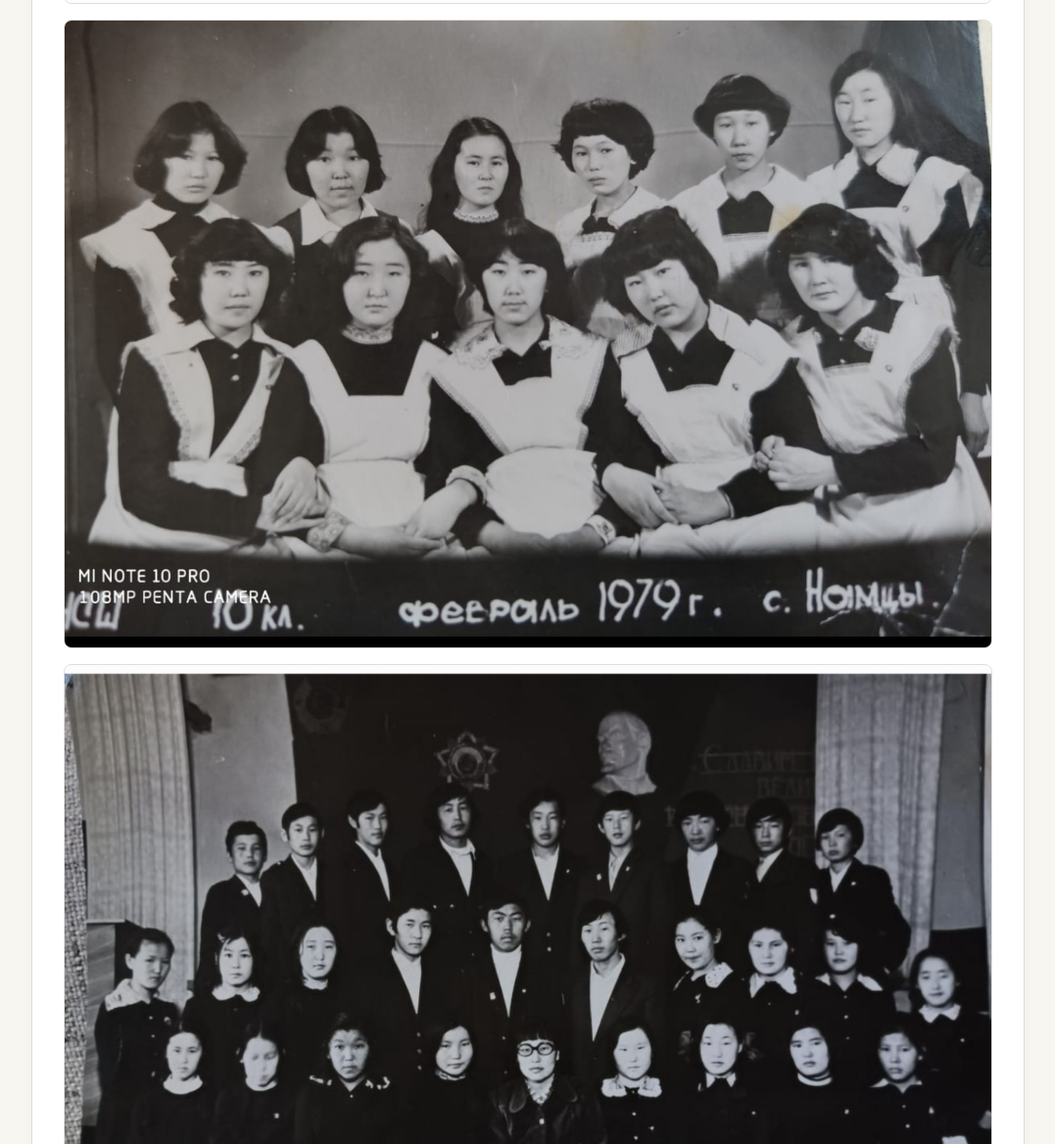
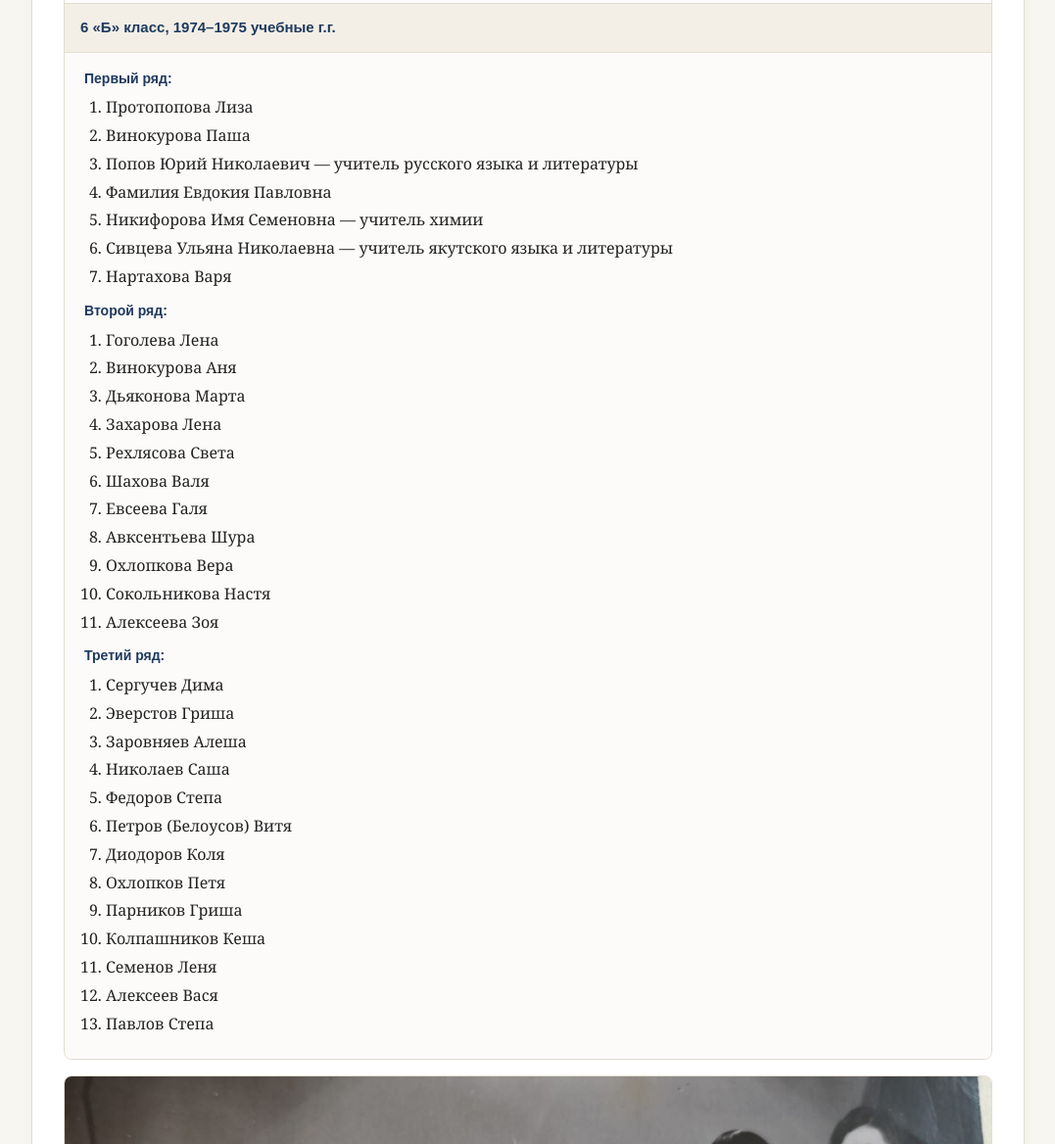
Before and after one commit to saydi19620107-lab/Nam-1979, a plain HTML site: page index.html in a window 1280 px wide. Shown: the part 5308-6476 px from the top of the page at 98% size, without its empty margins (101-1178 px from the left). Drawn offline with Linux system fonts and the light colour scheme.

Commit message:
Add files via upload

```diff
--- a/index.html
+++ b/index.html
@@ -532,7 +532,7 @@
         <div class="photo-names">
           <div class="photo-row-title">Первый ряд:</div>
           <ol>
-            <li>Уточняется</li>
+            <li>Имя Фамилия</li>
             <li>Леонтьев Афоня</li>
             <li>Неустроев Коля</li>
             <li>Аргунов Гера</li>
@@ -567,7 +567,52 @@
       </div>
 
       <div class="photo-card">
-        <img src="Screenshot_20261124_145022.jpg" alt="Школьный архив">
+        <img src="Screenshot_20261124_145022.jpg" alt="6 «Б» класс, 1974–1975 учебные г.г.">
+        <div class="photo-caption">6 «Б» класс, 1974–1975 учебные г.г.</div>
+        <div class="photo-names">
+          <div class="photo-row-title">Первый ряд:</div>
+          <ol>
+            <li>Протопопова Лиза</li>
+            <li>Винокурова Паша</li>
+            <li>Попов Юрий Николаевич — учитель русского языка и литературы</li>
+            <li>Фамилия Евдокия Павловна</li>
+            <li>Никифорова Имя Семеновна — учитель химии</li>
+            <li>Сивцева Ульяна Николаевна — учитель якутского языка и литературы</li>
+            <li>Нартахова Варя</li>
+          </ol>
+
+          <div class="photo-row-title">Второй ряд:</div>
+          <ol>
+            <li>Гоголева Лена</li>
+            <li>Винокурова Аня</li>
+            <li>Дьяконова Марта</li>
+            <li>Захарова Лена</li>
+            <li>Рехлясова Света</li>
+            <li>Шахова Валя</li>
+            <li>Евсеева Галя</li>
+            <li>Авксентьева Шура</li>
+            <li>Охлопкова Вера</li>
+            <li>Сокольникова Настя</li>
+            <li>Алексеева Зоя</li>
+          </ol>
+
+          <div class="photo-row-title">Третий ряд:</div>
+          <ol>
+            <li>Сергучев Дима</li>
+            <li>Эверстов Гриша</li>
+            <li>Заровняев Алеша</li>
+            <li>Николаев Саша</li>
+            <li>Федоров Степа</li>
+            <li>Петров (Белоусов) Витя</li>
+            <li>Диодоров Коля</li>
+            <li>Охлопков Петя</li>
+            <li>Парников Гриша</li>
+            <li>Колпашников Кеша</li>
+            <li>Семенов Леня</li>
+            <li>Алексеев Вася</li>
+            <li>Павлов Степа</li>
+          </ol>
+        </div>
       </div>
 
       <div class="photo-card">
```
